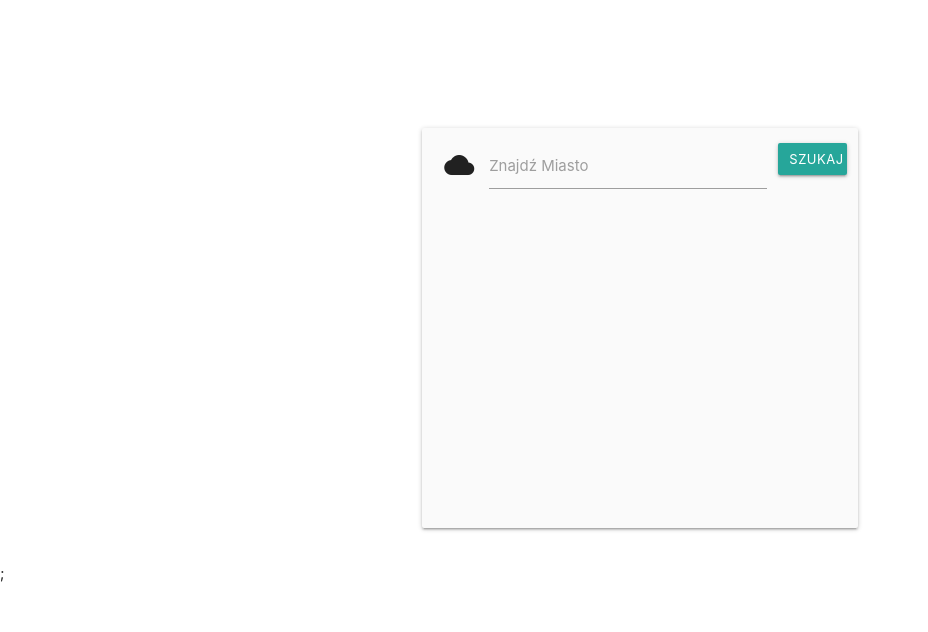
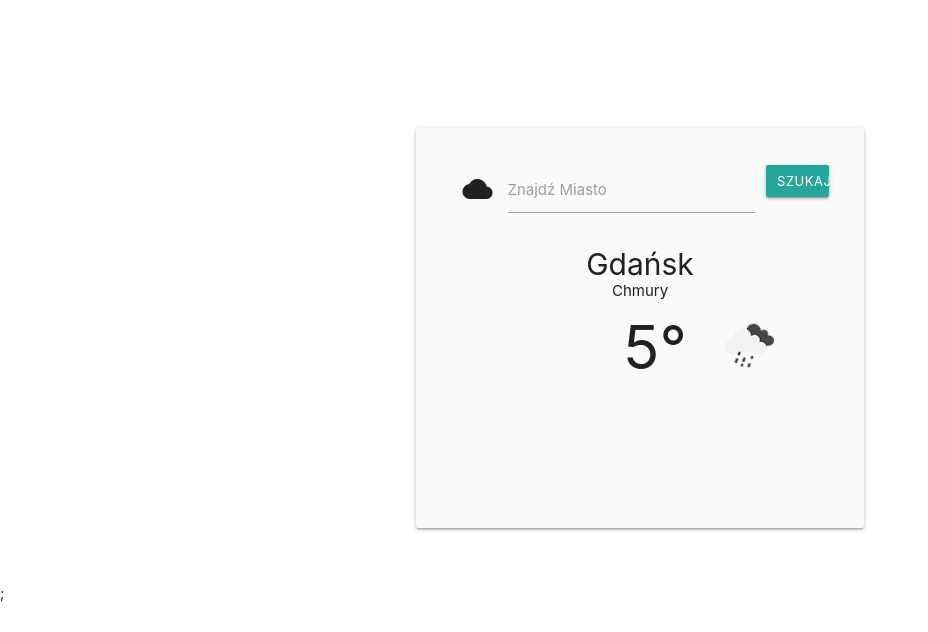
Before and after one commit to covalt1985/My-weatherApp, a plain HTML site: page index.html in a window 1280 px wide. Shown: the whole page, without its empty margins (0-928 px from the left). Drawn offline with nearby package versions, Linux system fonts and the light colour scheme.

Commit message:
add style file create test widget

```diff
--- a/index.html
+++ b/index.html
@@ -7,32 +7,39 @@
     <title>Document</title>
     <link href="https://fonts.googleapis.com/icon?family=Material+Icons" rel="stylesheet">
     <link rel="stylesheet" href="https://cdnjs.cloudflare.com/ajax/libs/materialize/1.0.0/css/materialize.min.css">
+    <link rel="stylesheet" href="style.css">
     <script src="https://cdnjs.cloudflare.com/ajax/libs/materialize/1.0.0/js/materialize.min.js"></script>
     <script src="https://cdnjs.cloudflare.com/ajax/libs/axios/0.21.1/axios.min.js"></script>
-    <style>
-        .container {
-            margin-top: 15vh;
-        }
-        a {
-            margin-top: 1rem;
-        }
-    </style>
+
 </head>
 
 <body>
     <div class="container">
         <div class="row">
             <div class="col s12">
-                <div class="row card medium col s6 offset-s3 grey lighten-5">
-                    <div class="input-field col s10">
-                        <i class="material-icons prefix">cloud</i>
-                        <input id="city_name" type="text">
-                        <label for="city_name">Znajdź Miasto</label>
+                <div class="row">
+                    <div class=" card medium col s6 offset-s3 grey lighten-5">
+                        <div class="card-content">
+                            <div class="input-field col s10">
+                                <i class="material-icons prefix">cloud</i>
+                                <input id="city_name" type="text">
+                                <label for="city_name">Znajdź Miasto</label>
+                            </div>
+                            <div id="weather">
+                                <a class="waves-effect waves-light btn-small col s2">Szukaj</a>
+                                <p id="city" class="card-title">Gdańsk</p>
+                                <p id="conditions">Chmury</p>
+                                <div class="card-content" style="padding-top: 0">
+                                    <span class="degree col s2 offset-s5">5&#176</span>
+                                    <img class="col s4 offset-s1" src="./09d@2x.png">
+                                </div>
+                            </div>
+                        </div>
                     </div>
-                    <a class="waves-effect waves-light btn-small col s2">Szukaj</a>
                 </div>
             </div>
         </div>
+    </div>
     </div>
 
     <script src="index.js"></script>;
--- a/index.js
+++ b/index.js
@@ -1,15 +1,3 @@
-async function fetchWeather(city) {
-    try {
-        const response = await axios.get(`https://api.openweathermap.org/data/2.5/weather?q=${city}&units=metric&appid=c09e360baf439a72fb2afb607f153694`);
-        console.log(response.data);
-    }
-    catch (error) {
-        if (error.response) {
-            console.log('Error:', error.response.data.message);
-        };
-    };
-};
-
 const input = document.querySelector('input');
 const button = document.querySelector('a');
 
@@ -19,4 +7,30 @@ input.addEventListener('keydown', (e) => {
 
 button.addEventListener('click', ()=>{
     fetchWeather(input.value);
-})
+});
+
+async function fetchWeather(city) {
+    try {
+        const response = await axios.get(`https://api.openweathermap.org/data/2.5/weather?q=${city}&units=metric&appid=c09e360baf439a72fb2afb607f153694`);
+        console.log(response.data);
+        createWidget(response.data)
+    }
+    catch (error) {
+        if (error.response) {
+            console.log('Error:', error.response.data.message);
+        };
+    };
+};
+
+
+function createElements(){
+    document.querySelector('#weather')
+}
+function createWidget({main, name}){
+    console.log('temp:',Math.round(main.temp))
+    console.log('temp min:',Math.round(main.temp_min))
+    console.log('temp max:',Math.round(main.temp_max))
+    console.log('feels like:',Math.round(main.feels_like))
+    console.log(name)
+
+}
--- /dev/null
+++ b/style.css
@@ -0,0 +1,24 @@
+.container {
+    margin-top: 15vh;
+}
+
+a {
+    margin-top: 1em;
+}
+
+#city {
+    text-align: center;
+    font-weight: 400;
+    font-size: 2em;
+    margin-bottom: 0;
+    padding-top: 3.2em;
+}
+
+#conditions {
+    text-align: center;
+    font-size: 1em;
+}
+
+.degree {
+    font-size: 4em;
+}
```
Also changed, not shown: 09d@2x.png (added), w.jpg (deleted), winter.jpg (added).
